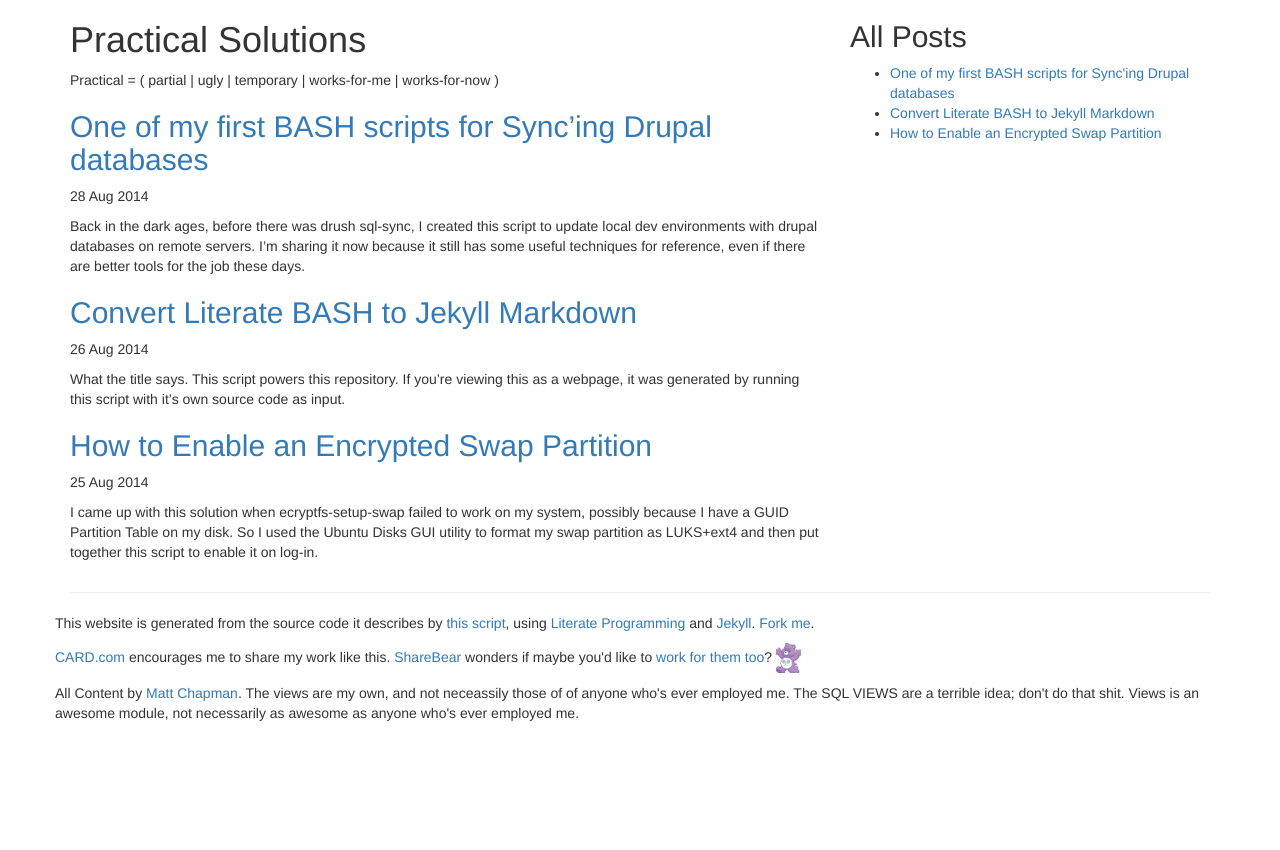
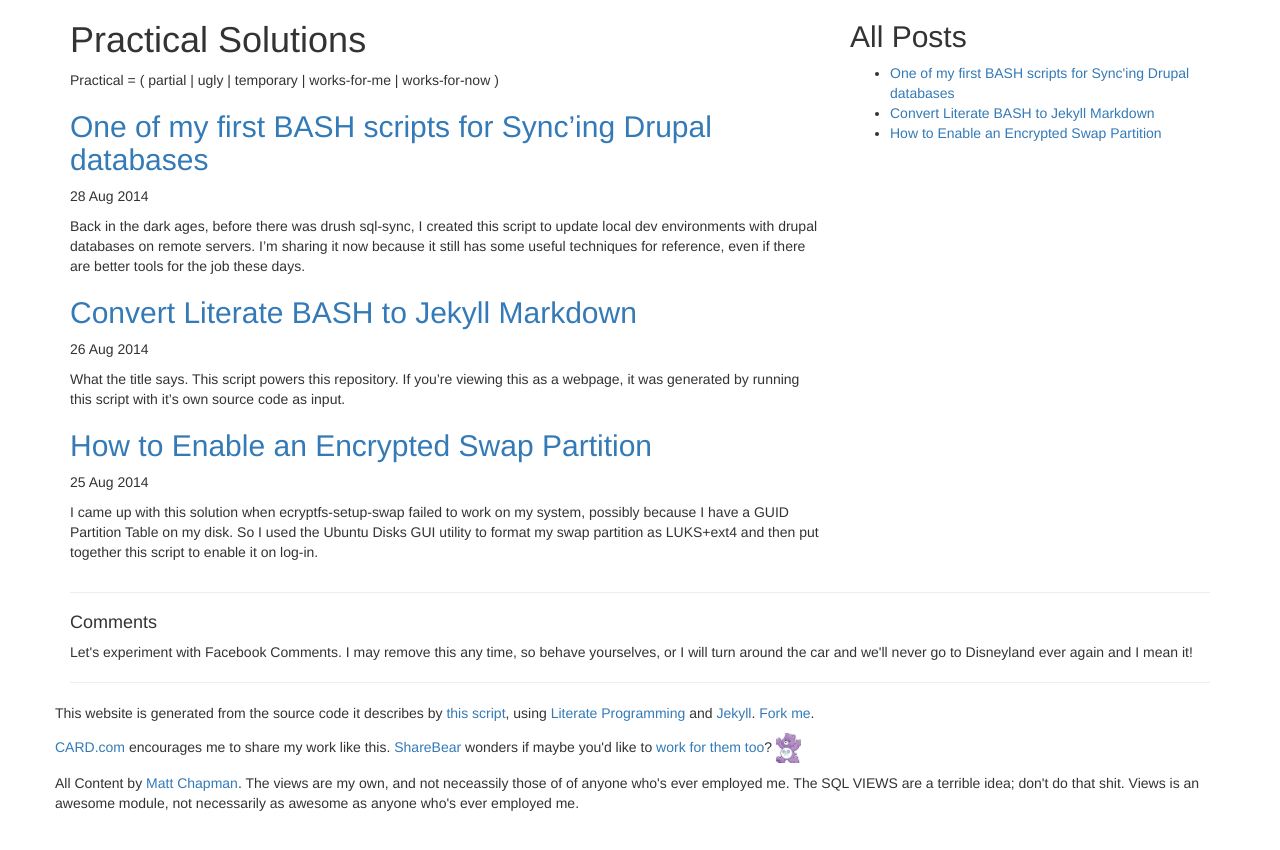
Before and after one commit to matt2000/practical-solutions, a Jekyll site: the page built from index.md, in a window 1280 px wide. Shown: the top 850 px of the page. Built offline with Jekyll 4.4.1, drawn with Linux system fonts in a browser that asks for light colours; nearby versions of some CDN libraries.

Commit message:
Oh no, what have I done!?

```diff
--- a/_includes/footer.html
+++ b/_includes/footer.html
@@ -1,3 +1,18 @@
+<hr/>
+<h4>Comments</h4>
+<p>Let's experiment with Facebook Comments. I may remove this any time, so behave
+yourselves, or I will turn around the car and we'll never go to Disneyland ever
+again and I mean it!</p>
+<div id="fb-root"></div>
+<script>(function(d, s, id) {
+  var js, fjs = d.getElementsByTagName(s)[0];
+  if (d.getElementById(id)) return;
+  js = d.createElement(s); js.id = id;
+  js.src = "//connect.facebook.net/en_US/sdk.js#xfbml=1&appId=372836461648&version=v2.0";
+  fjs.parentNode.insertBefore(js, fjs);
+}(document, 'script', 'facebook-jssdk'));</script>
+<div class="fb-comments" data-href="http://example.com/comments" data-numposts="25" data-colorscheme="light"></div>
+
 <hr/>
 <div class="row">
 <p>This website is generated from the source code it describes by
```
